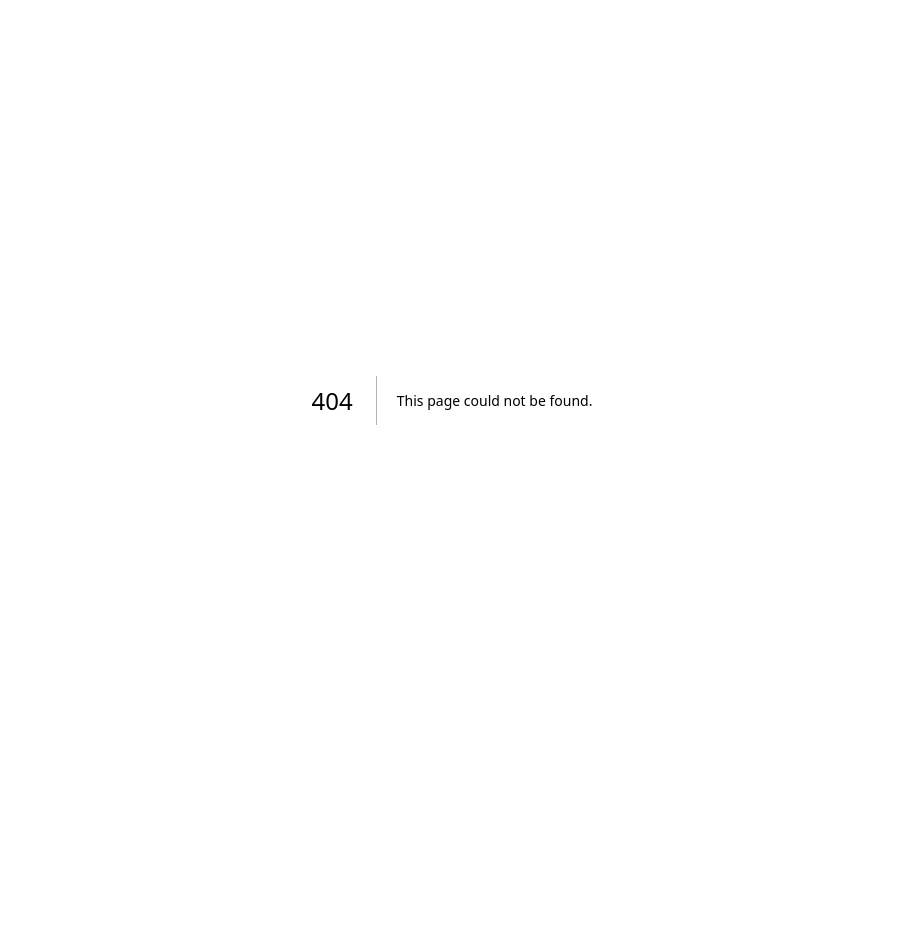
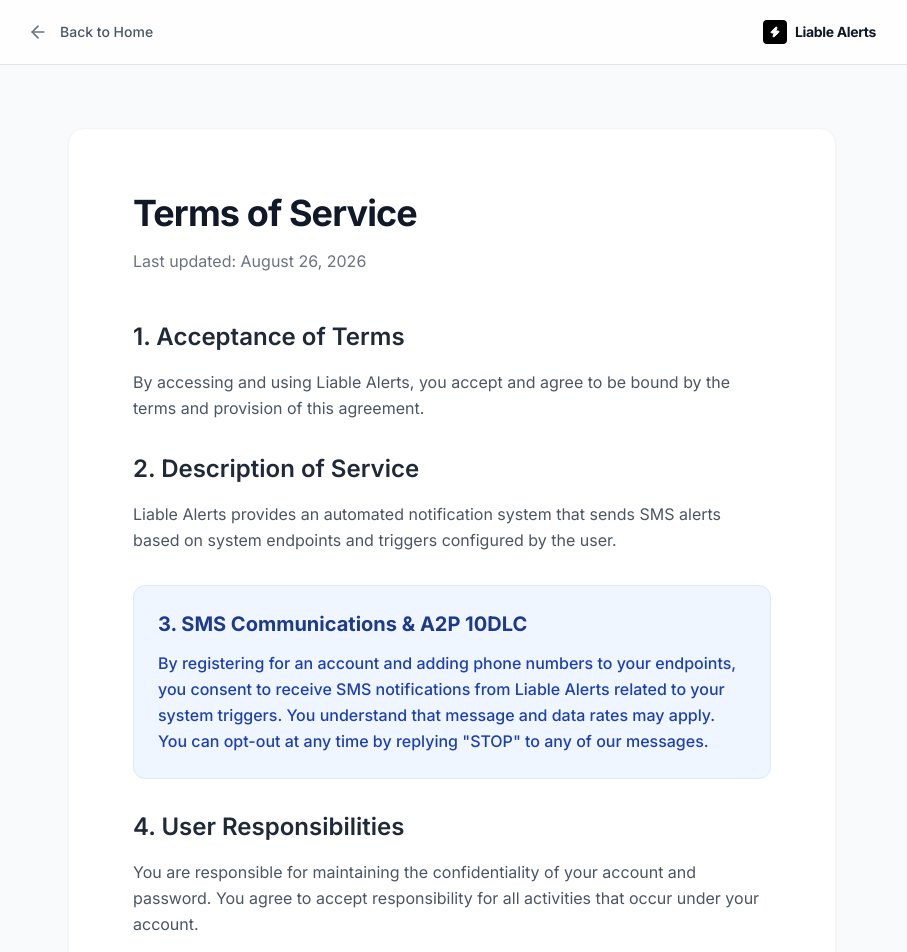
Before and after one commit to alertsliable-boop/notificationsystem, a Next.js app: page /terms in a window 1280 px wide. Before the commit this address had no page. Shown: the top 952 px of the page, without its empty margins (188-1095 px from the left). Before the commit the page ends 800 px from the top, so only its background shows below. Built offline with nearby package versions, Linux system fonts and the light colour scheme.

Commit message:
feat: add terms of service page

```diff
--- /dev/null
+++ b/src/app/terms/page.tsx
@@ -0,0 +1,75 @@
+import React from 'react';
+import Link from 'next/link';
+import { ArrowLeft, Zap } from 'lucide-react';
+
+export const metadata = {
+  title: 'Terms of Service | Liable Alerts',
+  description: 'Terms of Service for Liable Alerts.',
+};
+
+export default function TermsOfServicePage() {
+  return (
+    <div className="min-h-screen bg-gray-50 text-gray-900 font-sans selection:bg-black selection:text-white">
+      {/* Navigation */}
+      <nav className="fixed top-0 left-0 right-0 z-50 bg-white/80 backdrop-blur-xl border-b border-gray-200">
+        <div className="max-w-4xl mx-auto px-6 h-16 flex items-center justify-between">
+          <Link href="/" className="flex items-center gap-3 hover:opacity-80 transition-opacity">
+            <ArrowLeft className="w-5 h-5 text-gray-500" />
+            <span className="font-medium text-sm text-gray-600">Back to Home</span>
+          </Link>
+          <div className="flex items-center gap-2">
+            <div className="w-6 h-6 rounded bg-black flex items-center justify-center">
+              <Zap className="w-3 h-3 text-white" fill="currentColor" />
+            </div>
+            <span className="font-bold tracking-tight text-sm">Liable Alerts</span>
+          </div>
+        </div>
+      </nav>
+
+      {/* Content */}
+      <main className="pt-32 pb-24 px-6">
+        <div className="max-w-3xl mx-auto bg-white rounded-2xl p-10 md:p-16 shadow-sm border border-gray-100">
+          <h1 className="text-4xl font-bold mb-4 tracking-tight">Terms of Service</h1>
+          <p className="text-gray-500 mb-12">Last updated: August 26, 2026</p>
+
+          <div className="prose prose-gray max-w-none space-y-8">
+            <section>
+              <h2 className="text-2xl font-semibold mb-4 text-gray-800">1. Acceptance of Terms</h2>
+              <p className="text-gray-600 leading-relaxed">
+                By accessing and using Liable Alerts, you accept and agree to be bound by the terms and provision of this agreement.
+              </p>
+            </section>
+
+            <section>
+              <h2 className="text-2xl font-semibold mb-4 text-gray-800">2. Description of Service</h2>
+              <p className="text-gray-600 leading-relaxed">
+                Liable Alerts provides an automated notification system that sends SMS alerts based on system endpoints and triggers configured by the user.
+              </p>
+            </section>
+
+            <section className="bg-blue-50 border border-blue-100 p-6 rounded-xl">
+              <h2 className="text-xl font-bold mb-3 text-blue-900">3. SMS Communications & A2P 10DLC</h2>
+              <p className="text-blue-800 leading-relaxed font-medium">
+                By registering for an account and adding phone numbers to your endpoints, you consent to receive SMS notifications from Liable Alerts related to your system triggers. You understand that message and data rates may apply. You can opt-out at any time by replying "STOP" to any of our messages.
+              </p>
+            </section>
+
+            <section>
+              <h2 className="text-2xl font-semibold mb-4 text-gray-800">4. User Responsibilities</h2>
+              <p className="text-gray-600 leading-relaxed">
+                You are responsible for maintaining the confidentiality of your account and password. You agree to accept responsibility for all activities that occur under your account.
+              </p>
+            </section>
+
+            <section>
+              <h2 className="text-2xl font-semibold mb-4 text-gray-800">5. Contact Us</h2>
+              <p className="text-gray-600 leading-relaxed">
+                If you have any questions about these Terms, please contact us at: <a href="mailto:support@liablealerts.com" className="text-blue-600 hover:underline">support@liablealerts.com</a>.
+              </p>
+            </section>
+          </div>
+        </div>
+      </main>
+    </div>
+  );
+}
```
